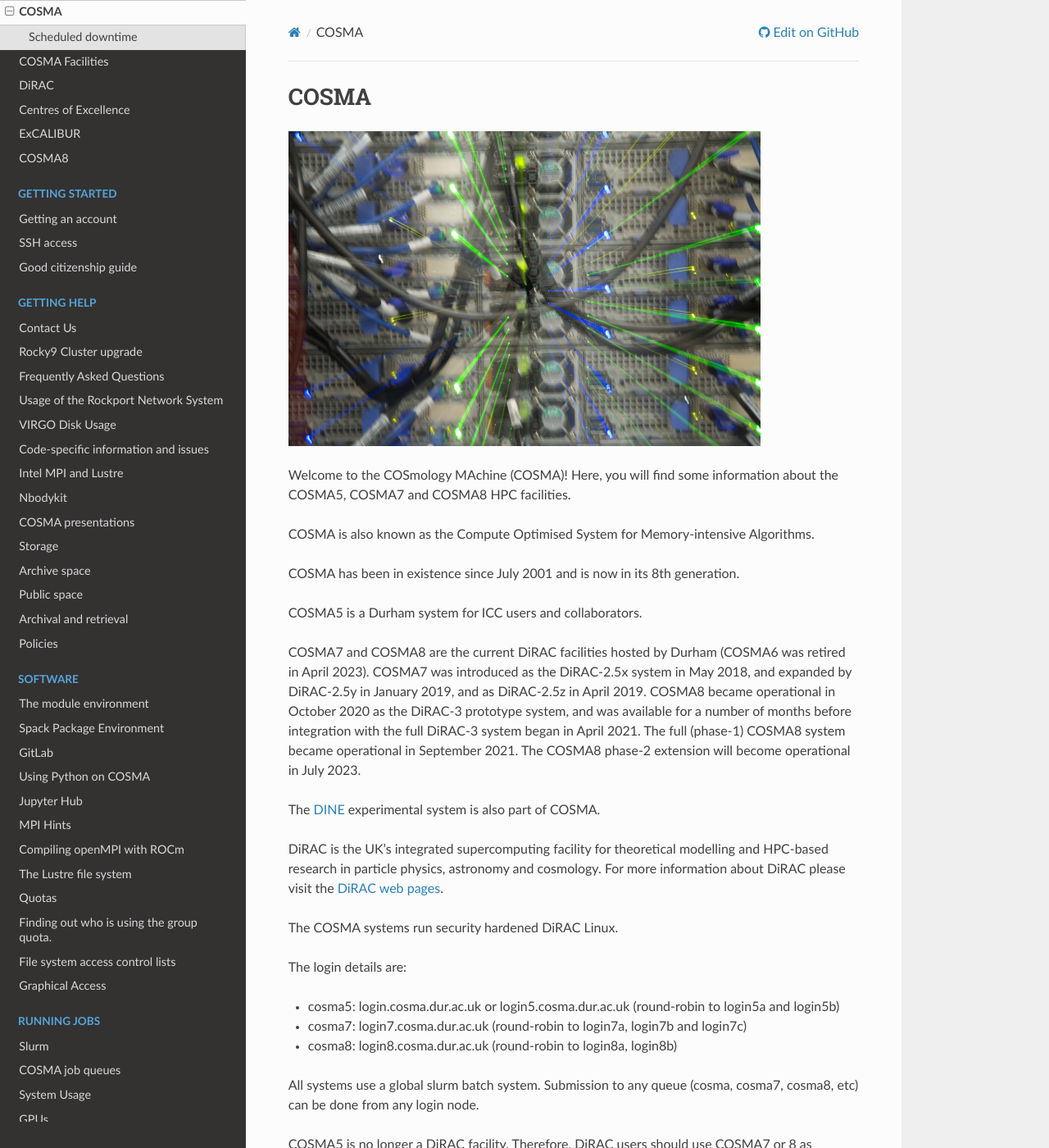
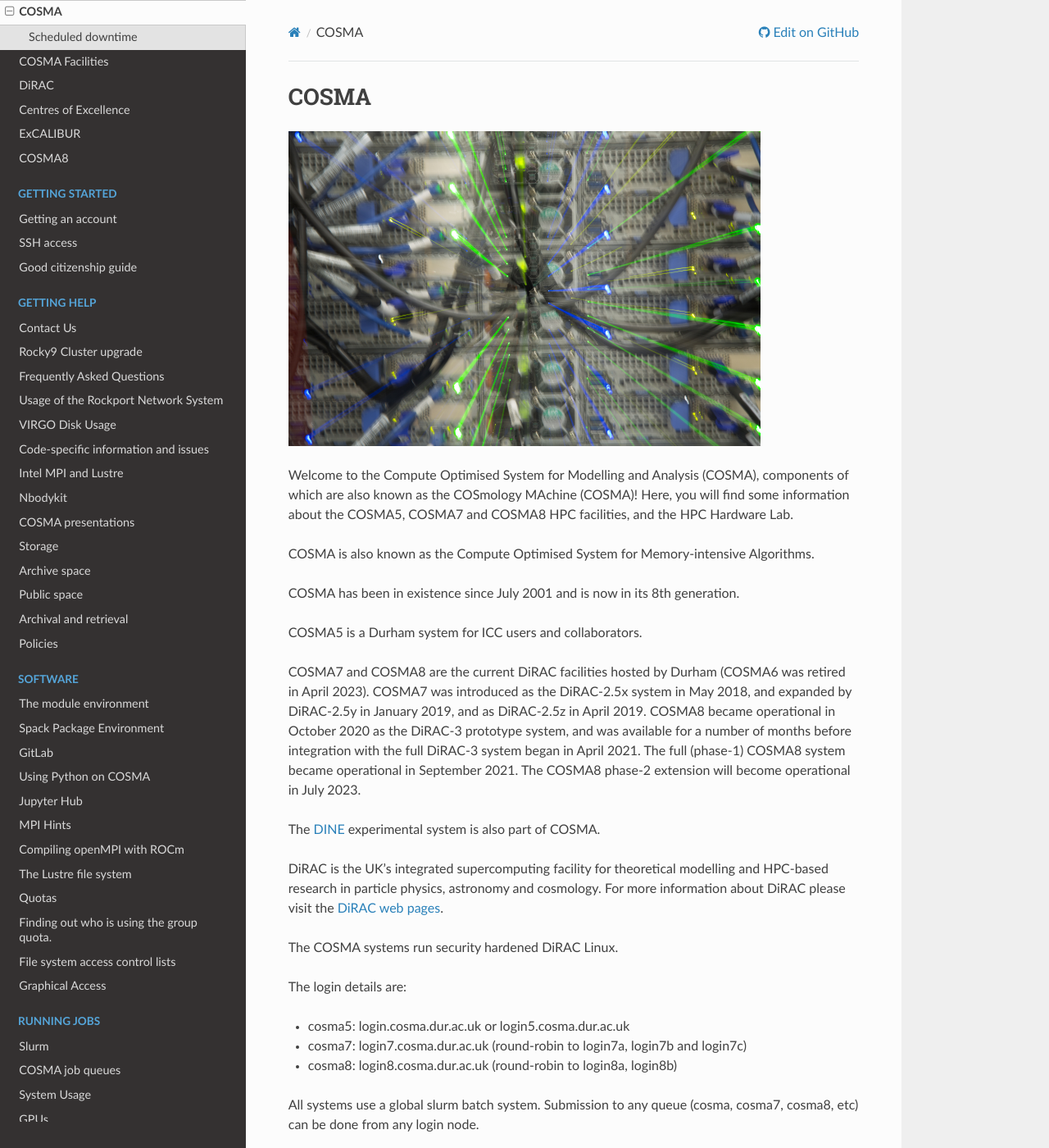
Before and after one commit to agb32/cosmadoc, a Sphinx documentation site: the page built from docs/source/cosma.md, in a window 1280 px wide and 1400 px high. Shown: the whole window at 82% size. Built offline with Sphinx 7.4.7 and the Read the Docs theme 3.1.0, drawn with Linux system fonts in a browser that asks for light colours.

Commit message:
updated cosma

```diff
--- a/docs/source/cosma.md
+++ b/docs/source/cosma.md
@@ -2,7 +2,7 @@
 
 ![COSMA photo](images/cosmaZoom.png)
 
-Welcome to the COSmology MAchine (COSMA)! Here, you will find some information about the COSMA5, COSMA7 and COSMA8 HPC facilities.
+Welcome to the Compute Optimised System for Modelling and Analysis (COSMA), components of which are also known as the COSmology MAchine (COSMA)! Here, you will find some information about the COSMA5, COSMA7 and COSMA8 HPC facilities, and the HPC Hardware Lab.
 
 COSMA is also known as the Compute Optimised System for Memory-intensive Algorithms.
 
@@ -19,9 +19,8 @@ DiRAC is the UK's integrated supercomputing facility for theoretical modelling a
 The COSMA systems run security hardened DiRAC Linux.
 
 The login details are:
-- cosma5: login.cosma.dur.ac.uk or login5.cosma.dur.ac.uk (round-robin to login5a and login5b)
+- cosma5: login.cosma.dur.ac.uk or login5.cosma.dur.ac.uk
 - cosma7: login7.cosma.dur.ac.uk (round-robin to login7a, login7b and login7c)
-
 - cosma8: login8.cosma.dur.ac.uk (round-robin to login8a, login8b)
 
 All systems use a global slurm batch system. Submission to any queue (cosma, cosma7, cosma8, etc) can be done from any login node.
```
Also changed, not shown: docs/source/index.rst (+7 -1 lines).
